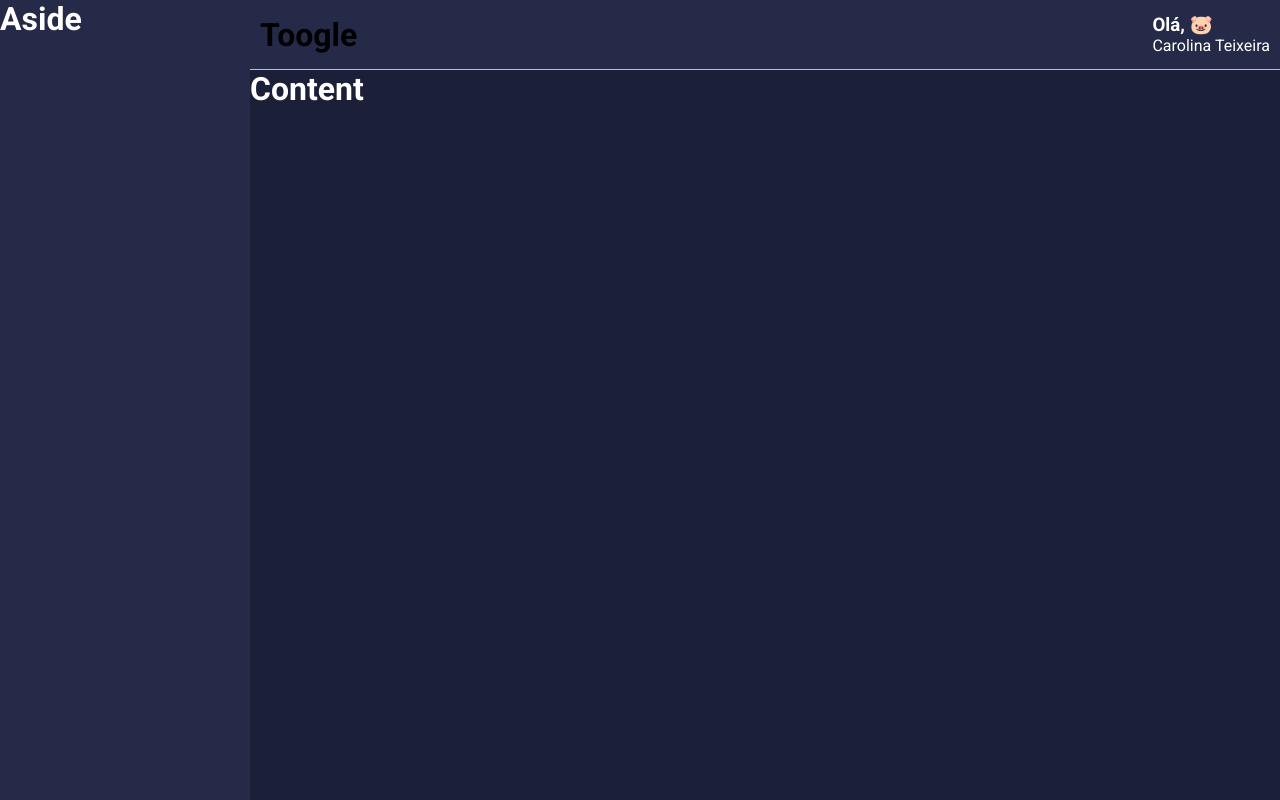
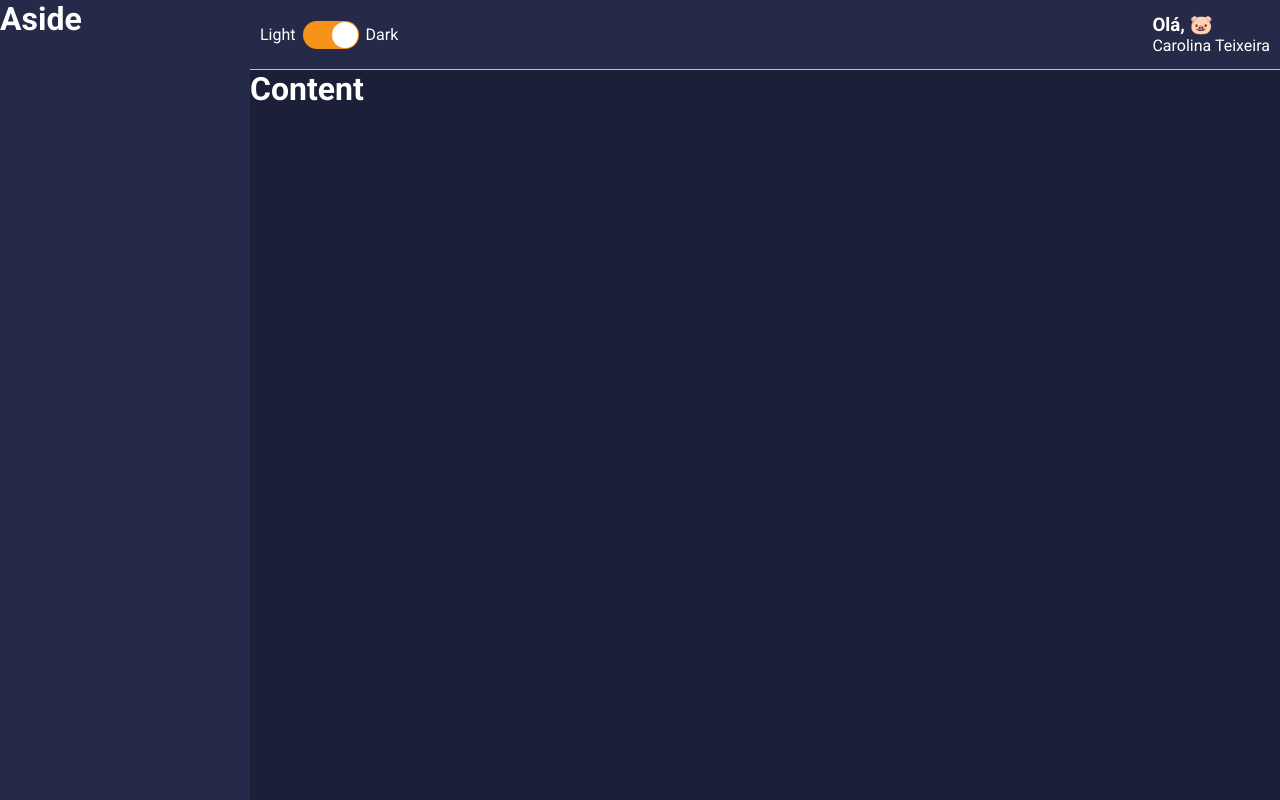
Before and after one commit to Carolinatxrs/minha-carteira, a React (Create React App) app: page / in a window 1280 px wide. Built offline with nearby package versions, Linux system fonts and the light colour scheme.

Commit message:
feat: adiciona o componente Toggle

```diff
--- a/package.json
+++ b/package.json
@@ -13,6 +13,7 @@
     "react": "^18.2.0",
     "react-dom": "^18.2.0",
     "react-scripts": "5.0.1",
+    "react-switch": "^7.0.0",
     "styled-components": "^5.3.6",
     "typescript": "^4.9.5",
     "web-vitals": "^2.1.4"
--- a/src/components/MainHeader/index.tsx
+++ b/src/components/MainHeader/index.tsx
@@ -1,7 +1,13 @@
 import React, {useMemo} from 'react';
 
+import Toggle from '../Toggle';
 import emojis from '../../utils/emojis';
-import { Container, Profile, Welcome, UserName } from './styles';
+import {
+  Container,
+  Profile,
+  Welcome,
+  UserName
+} from './styles';
 
 const MainHeader: React.FC = () => {
 
@@ -12,7 +18,8 @@
 
   return (
     <Container>
-      <h1>Toogle</h1>
+      <Toggle />
+
       <Profile>
         <Welcome>Olá, {emoji}</Welcome>
         <UserName>Carolina Teixeira</UserName>
--- /dev/null
+++ b/src/components/Toggle/index.tsx
@@ -0,0 +1,23 @@
+import React from 'react';
+
+import {
+  Container,
+  ToggleLabel,
+  ToggleSelector
+} from './styles';
+
+// componente puro
+const Toggle: React.FC = () => (
+  <Container>
+    <ToggleLabel>Light</ToggleLabel>
+    <ToggleSelector
+      checked
+      uncheckedIcon={false}
+      checkedIcon={false}
+      onChange={() => console.log('mudou')}
+    />
+    <ToggleLabel>Dark</ToggleLabel>
+  </Container>
+)
+
+export default Toggle;
--- /dev/null
+++ b/src/components/Toggle/styles.ts
@@ -0,0 +1,20 @@
+import styled from 'styled-components';
+import Switch, { ReactSwitchProps } from 'react-switch';
+
+export const Container = styled.div`
+  display: flex;
+  align-items: center;
+`;
+
+export const ToggleLabel = styled.span`
+  display: inline-block;color: ${props => props.theme.colors.white};
+`;
+
+//personalizando um componente especifico
+export const ToggleSelector = styled(Switch).attrs<ReactSwitchProps>(
+  ({ theme }) => ({
+    onColor: theme.colors.info,
+    offColor: theme.colors.warning
+  }))<ReactSwitchProps>`
+  margin: 0 7px;
+`;
```
Also changed, not shown: 1 other file (tests, documents, lock files or other folders).
